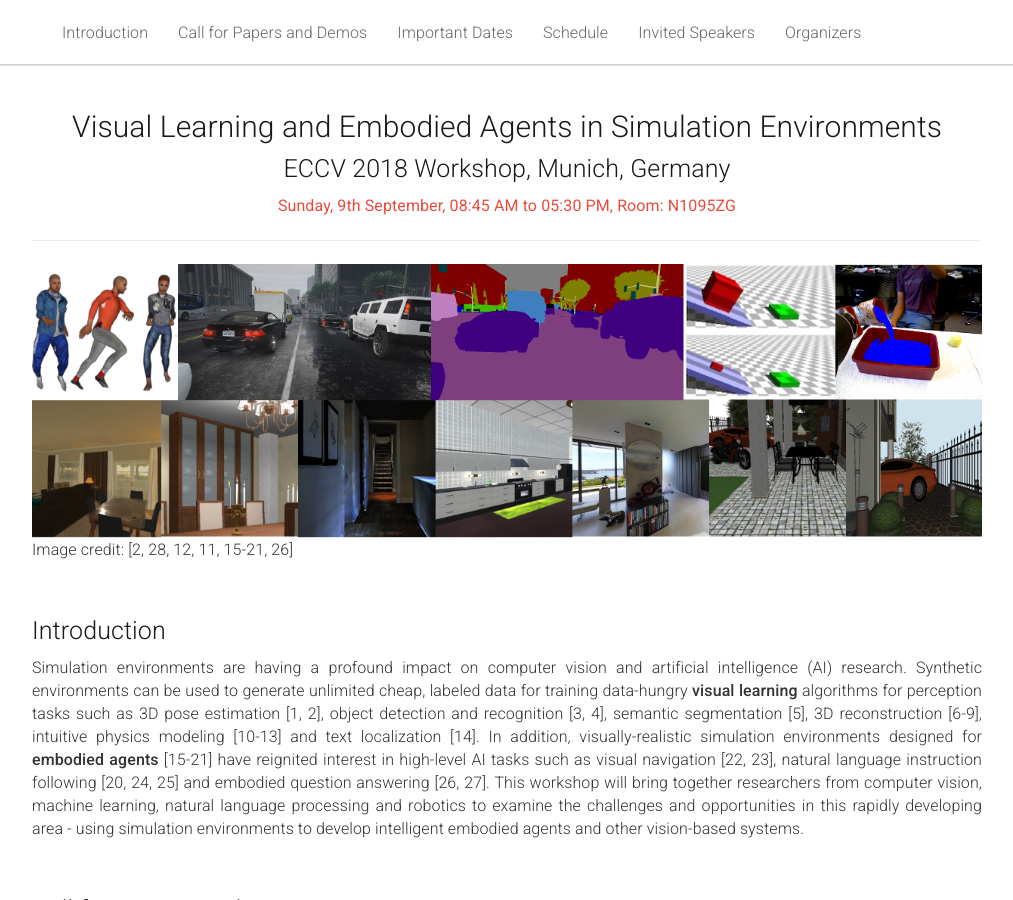
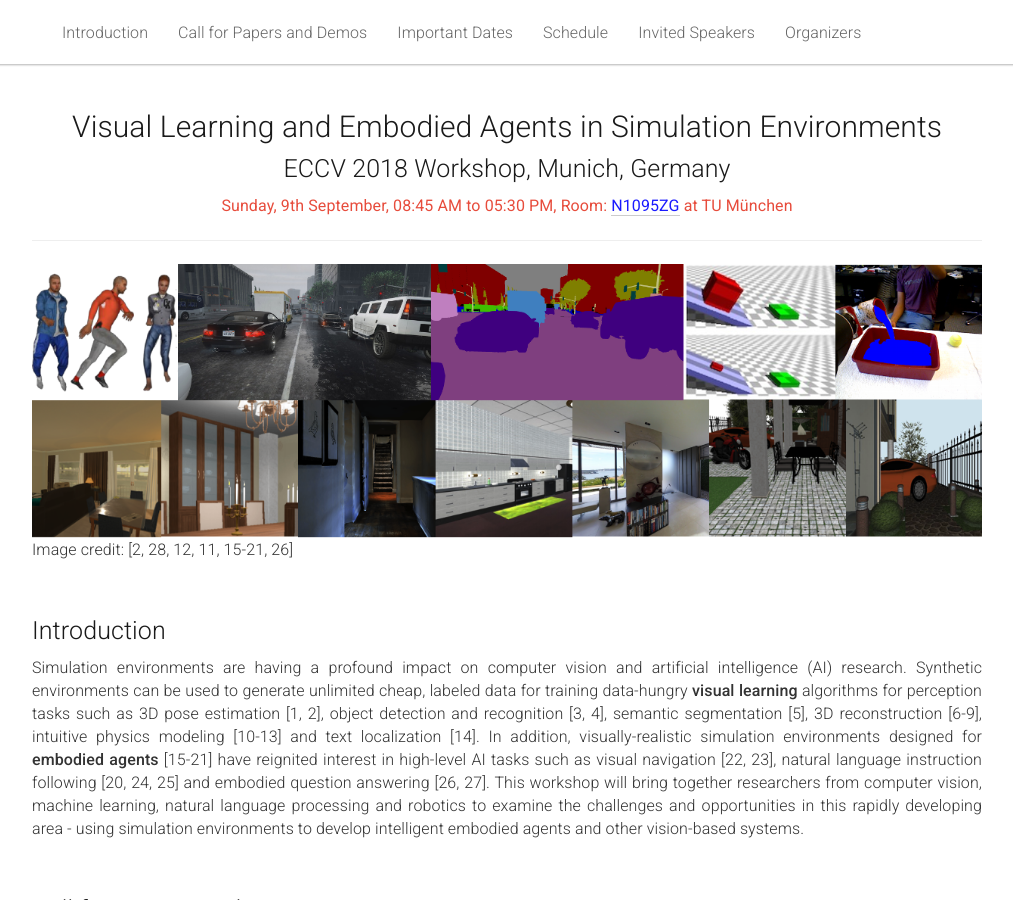
Before and after one commit to eccv18-vlease/eccv18-vlease.github.io, a Jekyll site: the page built from _pages/home.md, in a window 1280 px wide and 900 px high. Shown: the whole window, without its empty margins (133-1146 px from the left). Built offline with Jekyll 4.4.1, drawn with Linux system fonts in a browser that asks for light colours.

Commit message:
Link to room

```diff
--- a/_pages/home.md
+++ b/_pages/home.md
@@ -16,7 +16,7 @@ acknowledgements: ""
     <center><h1>Visual Learning and Embodied Agents in Simulation Environments</h1></center>
     <center><h2>ECCV 2018 Workshop, Munich, Germany</h2></center>
     <center><span style="color:#e74c3c;font-weight:400;">
-      Sunday, 9th September, 08:45 AM to 05:30 PM, Room: N1095ZG
+      Sunday, 9th September, 08:45 AM to 05:30 PM, Room: <span style="color:#1a1aff;font-weight:400;"> <a href="https://www.ph.tum.de/about/visit/roomfinder/?room=0101.01.095">N1095ZG</a></span> at TU München
     </span></center>
   </div>
 </div>
```
